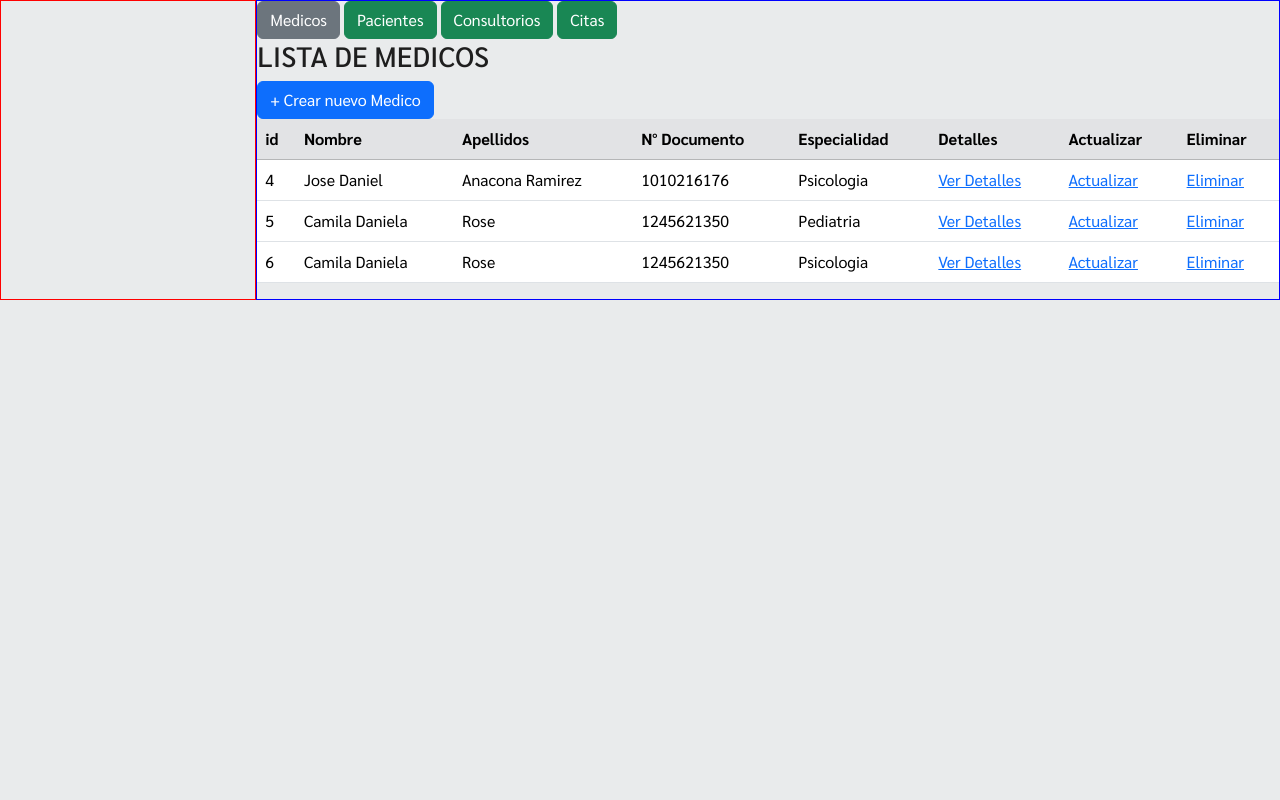
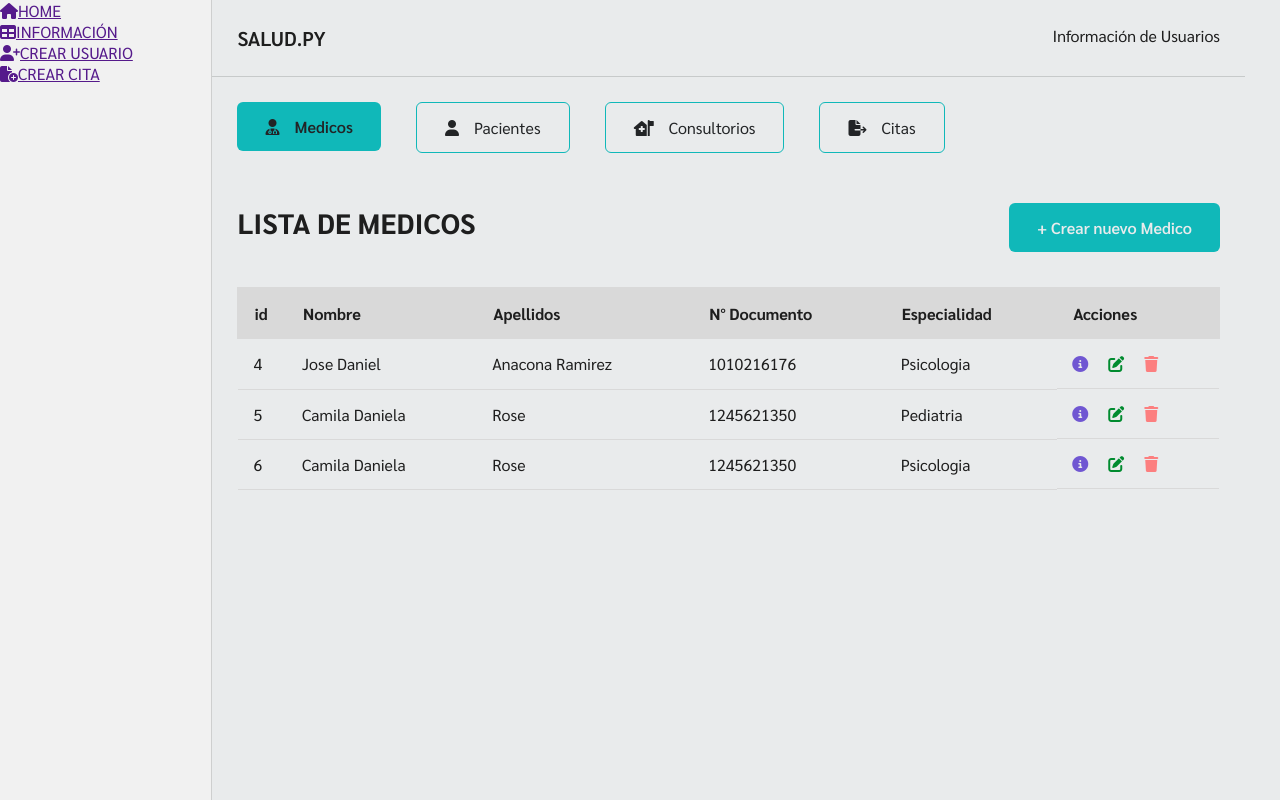
Before and after one commit to JDDAR/ProyectCitas, a Flask app: page /medicos in a window 1280 px wide. Run offline with Flask 3, Linux system fonts and the light colour scheme; data comes from the database, SQL or seed files in the repository; both versions use the stored data as it was after the commit; some libraries are stand-ins or nearby versions.

Commit message:
Proyecto Final creando front medicos

```diff
--- a/app/routes.py
+++ b/app/routes.py
@@ -81,7 +81,7 @@ def create_medico():
         ##añadirlo a sqlalchemy
         db.session.add(new_medico)
         db.session.commit()
-        flash("Medico registrado exitosamente")
+        flash('Medico registrado exitosamente', 'actualizado')
         return redirect('/medicos')
 
 ############### Creando rutas para nuevo paciente
@@ -154,5 +154,5 @@ def delete_medico(id):
     medico_delete = Medico.query.get(id)
     db.session.delete(medico_delete)
     db.session.commit()
-    flash("Medico eliminado exitosamente")
+    flash('Eliminado exitosamente', 'delete')
     return redirect('/medicos')
--- a/app/static/info/infoUser.css
+++ b/app/static/info/infoUser.css
@@ -1,11 +1,150 @@
+
+:root {
+
+  /*Colors */
+
+  --color-primary: #E9EBEC;
+  --color-secundary: #10B8B9;
+  --color-font : #1E1E1E;
+  --color-font-text: #222426;
+  --color-bg-secondary: #f1f1f1;
+  --color-extra-bg: #D9D9D9;
+  --color-delete: #FC7F7F;
+  --color-upgrade:#008B2F;
+  --color-details:#7057D2;
+  --color-extra-rgba: rgba(34, 36, 38, 0.17);
+
+  /*Lineas*/
+
+  --linea-color: 1px solid var(--color-extra-rgba);
+
+  /*Botones */
+  --border-butom: 1px solid var(--color-secundary);
+
+}
+.delete {
+  background: red;
+}
+.actualizado {
+    background: green;
+}
 .sectionHomeTable{
   display: flex;
 }
 .navLeft {
-  border: 1px solid red;
-  width: 25%;
+  width: 20%;
+  border-right: var(--linea-color);
+  height: 100vh;
+  background: var(--color-bg-secondary);
 }
 .contenidoRight{
-  border: 1px solid blue;
   width: 100%;
+  padding-right: 35px;
 }
+.headerRight {
+  padding: 25px;
+  display: flex;
+  justify-content: space-between;
+  border-bottom: var(--linea-color);
+}
+.headerRight h3 {
+  font-size: 1.25rem;
+  font-weight: 600;
+}
+/*Nav info Botones*/
+.navInfoRight{
+  padding: 25px;
+}
+.navInfoRight ul  {
+  display: flex;
+  list-style-type: none;
+  gap: 35px;
+}
+.botonPrimary {
+  display: flex;
+  gap: 15px;
+  align-items: center;
+  border-radius: 6px;
+  padding: 14px 28px;
+  background-color: var(--color-secundary);
+  text-decoration: none;
+  color: var(--color-primary);
+  font-weight: 600;
+}
+.botonLine {
+  display: flex;
+  gap: 15px;
+  align-items: center;
+  border-radius: 6px;
+  padding: 14px 28px;
+  border: 1px solid var(--color-secundary);
+}
+.navInfoRight ul li a {
+  text-decoration: none;
+  color: var(--color-font-text);
+}
+
+/*header table */
+
+.containerRight{
+  padding: 25px;
+}
+
+.navHeaderTable {
+  display: flex;
+  justify-content: space-between;
+  align-items: baseline;
+  margin-bottom: 35px;
+
+}
+.navHeaderTable h3 {
+  font-size: 1.75rem;
+}
+
+/*Tablas */
+
+.table {
+  width: 100%;
+  border-collapse: collapse;
+}
+
+.tableTitle {
+  height: 50px;
+  text-align: left;
+  border-radius: 6px;
+  align-items: baseline;
+}
+.tableTitle tr {
+  background-color: var(--color-extra-bg);
+  border-color: none;
+  margin-left: 15px;
+}
+.tableTitle th {
+  border: 2px solid var(--color-extra-bg);
+  padding-left: 15px;
+
+}
+
+.table td {
+    height: 50px;
+    border-bottom: 1px solid var(--color-extra-bg);
+    padding-left: 15px;
+}
+.table tr:hover{
+  background-color: var(--color-extra-bg);
+}
+
+.accionIcon {
+  display: flex;
+  gap: 20px;
+  align-items: center;
+}
+.iconInfo {
+  color: var(--color-details);
+}
+.iconUpdate {
+  color: var(--color-upgrade);
+}
+.iconDelete {
+  color: var(--color-delete);
+}
--- a/app/static/styles.css
+++ b/app/static/styles.css
@@ -23,7 +23,6 @@ body {
 .container {
   width:69%;
   margin: auto;
-
 }
 .contenidoHome {
   height: 95vh;
--- a/app/templates/medicos/medicos.html
+++ b/app/templates/medicos/medicos.html
@@ -4,55 +4,68 @@
     <meta charset="UTF-8">
     <meta name="viewport" content="width=device-width, initial-scale=1.0">
     <link rel="stylesheet" href="/app/styles/styles.css">
-    <link rel="stylesheet" href="https://cdn.jsdelivr.net/npm/bootstrap@5.3.3/dist/css/bootstrap.min.css">
+    <!--Scripts iconos -->
+    <script src="https://kit.fontawesome.com/6cfff2ec0f.js" crossorigin="anonymous"></script>
     <title>Lista Medicos</title>
+    <!-- Links Estilos Generales -->
     <link rel="stylesheet" href="{{ url_for('static', filename='styles.css' )}}">
     <link rel="stylesheet" href="{{ url_for('static', filename = 'info/infoUser.css')}}">
-    <link rel="stylesheet" href="{{ url_for('static', filename='medicos/infoMedicos.css' )}}">
 
   </head>
   <body>
     <!-- Mensaje de alerta Eliminar usuario -->
     {% with messages = get_flashed_messages() %}
     {% if messages %}
-    <ul class='flashes mensaje'>
+    <div class='flashes delete actualizado'>
       {% for message in messages %}
       <li>{{ message }}</li>
       {% endfor %}
-    </ul>
+    </div>
     {% endif %}
     {% endwith %}
 
     <section class="sectionHomeTable">
-
-      <section class="navLeft"></section>
-
+      <section class="navLeft">
+        <div class="logoNav"></div>
+        <div class="navMenuLeft">
+          <ul>
+            <li><a href=""><span><i class="fa-solid fa-house"></i></span>HOME</a></li>
+            <li><a href=""><span><i class="fa-solid fa-table"></i></span>INFORMACIÓN</a></li>
+            <li><a href=""><span><i class="fa-solid fa-user-plus"></i></span>CREAR USUARIO</a></li>
+            <li><a href=""><span><i class="fa-solid fa-file-circle-plus"></i></span>CREAR CITA</a></li>
+          </ul>
+        </div>
+      </section>
       <section class="contenidoRight">
-        <nav class="navPage" >
-          <div>
-            <a class="btn btn-secondary" href="http://127.0.0.1:5000/medicos">Medicos</a>
-            <a class="btn btn-success" href="http://127.0.0.1:5000/pacientes"> Pacientes </a>
-            <a class="btn btn-success" href="http://127.0.0.1:5000/consultorios">Consultorios </a>
-            <a class="btn btn-success" href="http://127.0.0.1:5000/citas">Citas</a>
+        <nav>
+          <div class="headerRight">
+            <h3>SALUD.PY</h3>
+            <p>Información de Usuarios</p>
+          </div>
+          <div class="navInfoRight">
+            <ul>
+              <li><a class="botonPrimary" href="http://127.0.0.1:5000/medicos"><i class="fa-solid fa-user-doctor"></i>Medicos</a> </li>
+              <li><a class="botonLine" href="http://127.0.0.1:5000/pacientes"><i class="fa-solid fa-user"></i> Pacientes </a></li>
+              <li><a class="botonLine" href="http://127.0.0.1:5000/consultorios"><i class="fa-solid fa-house-medical-flag"></i>Consultorios </a></li>
+              <li><a class="botonLine" href="http://127.0.0.1:5000/citas"><i class="fa-solid fa-file-export"></i>Citas</a></li>
+            </ul>
           </div>
         </nav>
-        <section class="sectionTable">
+        <section class="containerRight">
           <div class="navHeaderTable">
             <h3 class="titleTable">LISTA DE MEDICOS</h3>
-            <a class="btn btn-primary" href="http://127.0.0.1:5000/medicos/create">+ Crear nuevo Medico</a>
+            <a class="botonPrimary" href="http://127.0.0.1:5000/medicos/create">+ Crear nuevo Medico</a>
           </div>
-          <article class="articleTable">
-            <table class="table table-hover tableTable">
-              <thead class="table-secondary">
+          <article>
+            <table class="table">
+              <thead class="tableTitle">
                 <tr>
                   <th>id</th>
                   <th>Nombre</th>
                   <th>Apellidos</th>
                   <th>N° Documento</th>
                   <th>Especialidad</th>
-                  <th>Detalles</th>
-                  <th>Actualizar</th>
-                  <th>Eliminar</th>
+                  <th>Acciones</th>
                 </tr>
               </thead>
               <tbody>
@@ -63,9 +76,11 @@
                   <td>{{ medico.apellidos }}</td>
                   <td>{{ medico.numero_identificacion}}</td>
                   <td>{{ medico.especialidad }}</td>
-                  <td><a href="/medicos/{{ medico.id }}">Ver Detalles</a></td>
-                  <td><a href="/medicos/update/{{ medico.id}}">Actualizar</a></td>
-                  <td><a href="/medicos/delete/{{ medico.id }}">Eliminar</a></td>
+                  <td class="accionIcon">
+                    <a class="iconInfo" href="/medicos/{{ medico.id }}"><i class="fa-solid fa-circle-info"></i></a>
+                    <a class="iconUpdate" href="/medicos/update/{{ medico.id}}"><i class="fa-solid fa-pen-to-square"></i></a>
+                    <a class="iconDelete" href="/medicos/delete/{{ medico.id }}"><i class="fa-solid fa-trash"></i></a>
+                  </td>
                 </tr>
                 {% endfor %}
               </tbody>
--- a/app/templates/pacientes/pacientes.html
+++ b/app/templates/pacientes/pacientes.html
@@ -6,6 +6,7 @@
     <link rel="stylesheet" href="https://cdn.jsdelivr.net/npm/bootstrap@5.3.3/dist/css/bootstrap.min.css">
     <title>Lista de Pacientes</title>
     <link rel="stylesheet" href="{{ url_for('static', filename = 'info/infoUser.css')}}">
+    <link rel="stylesheet" href="{{ url_for('static', filename='styles.css' )}}">
 
   </head>
   <body>
```
Also changed, not shown: app/templates/home/index.html (+1 -1 lines), app/database.db.
